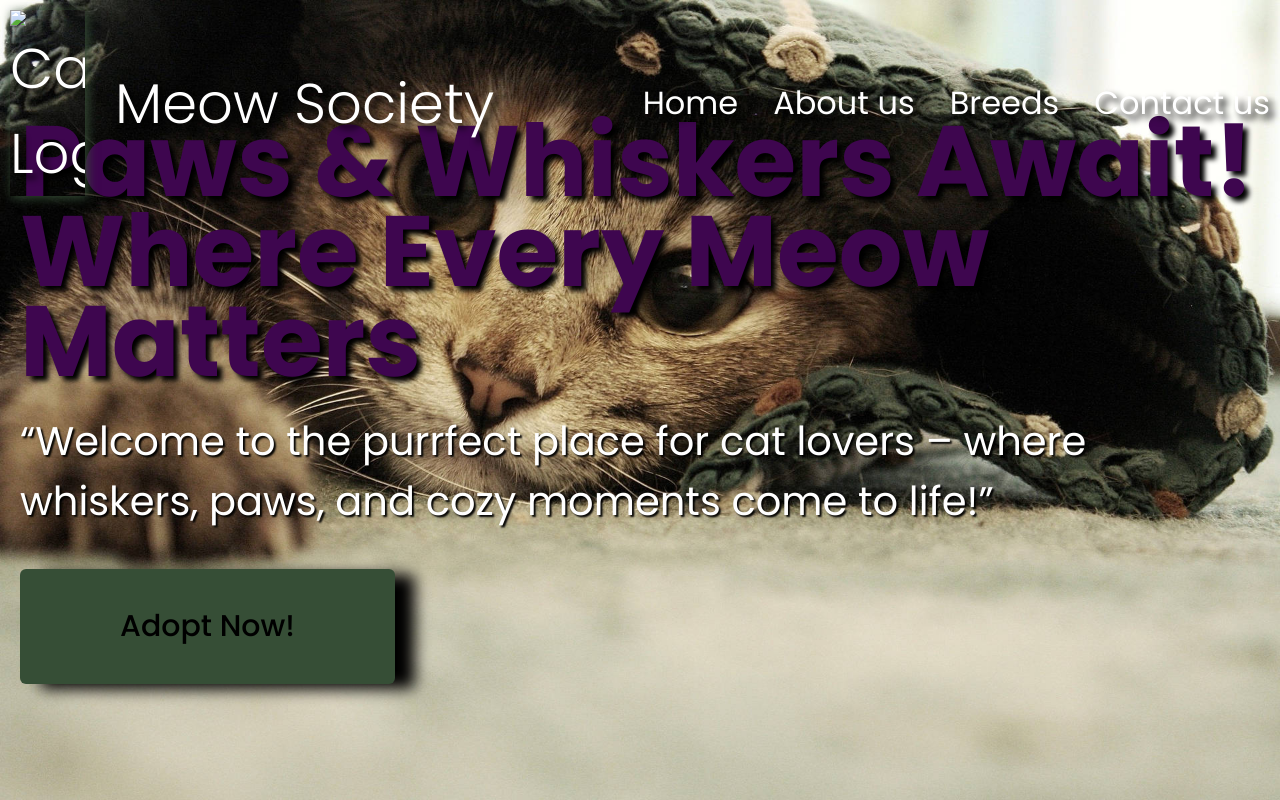
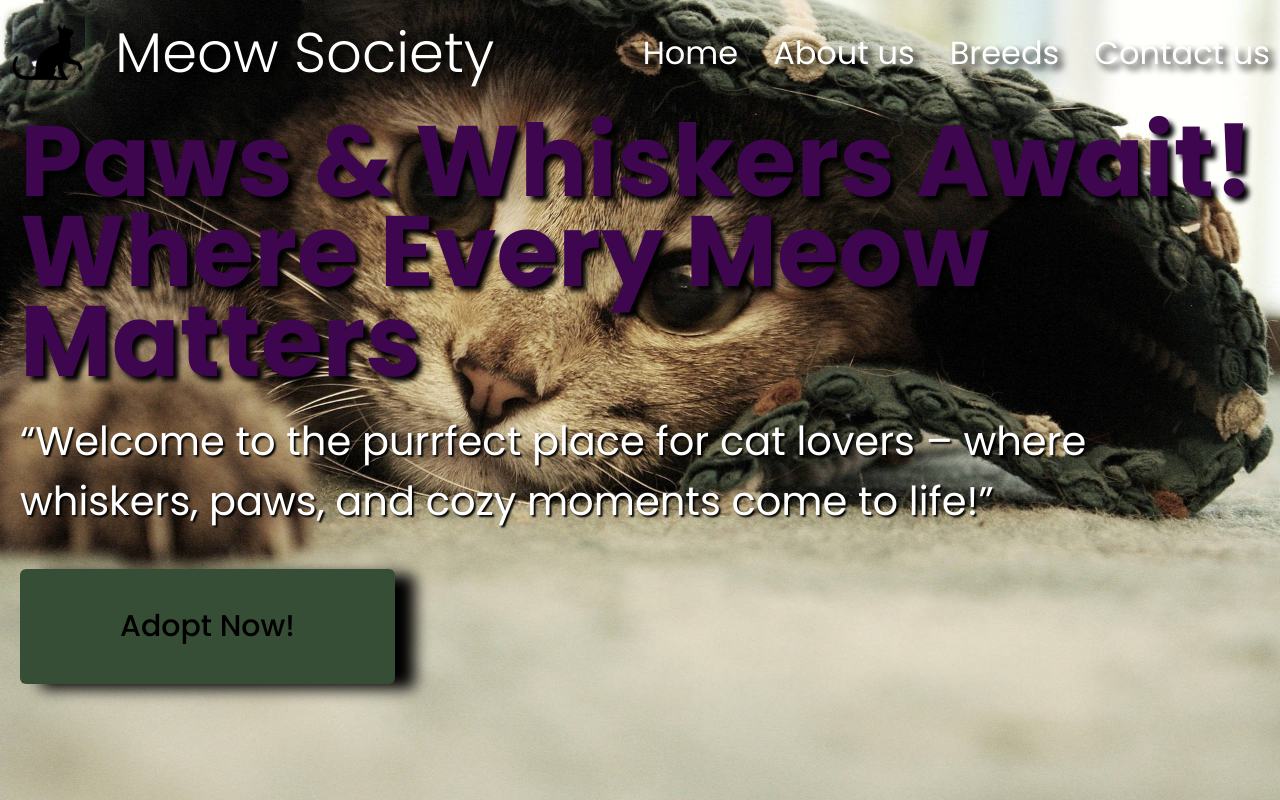
Before and after one commit to Seaniity/CSS-Final-Project-1, a plain HTML site: page index.html in a window 1280 px wide. Drawn offline with nearby package versions, Linux system fonts and the light colour scheme; files that its build step writes are made by us from their sources; files whose address does not match are found by name.

Commit message:
Update index.html
remove the url location of files

```diff
--- a/index.html
+++ b/index.html
@@ -12,7 +12,7 @@
     <header>
       <nav class="navbar">
         <a class="logo" href="#">
-          <img src="images/Cat Logo.png" alt="Cat Logo">
+          <img src="Cat Logo.png" alt="Cat Logo">
           Meow Society
         </a>
         <ul class="menu-links">
```
